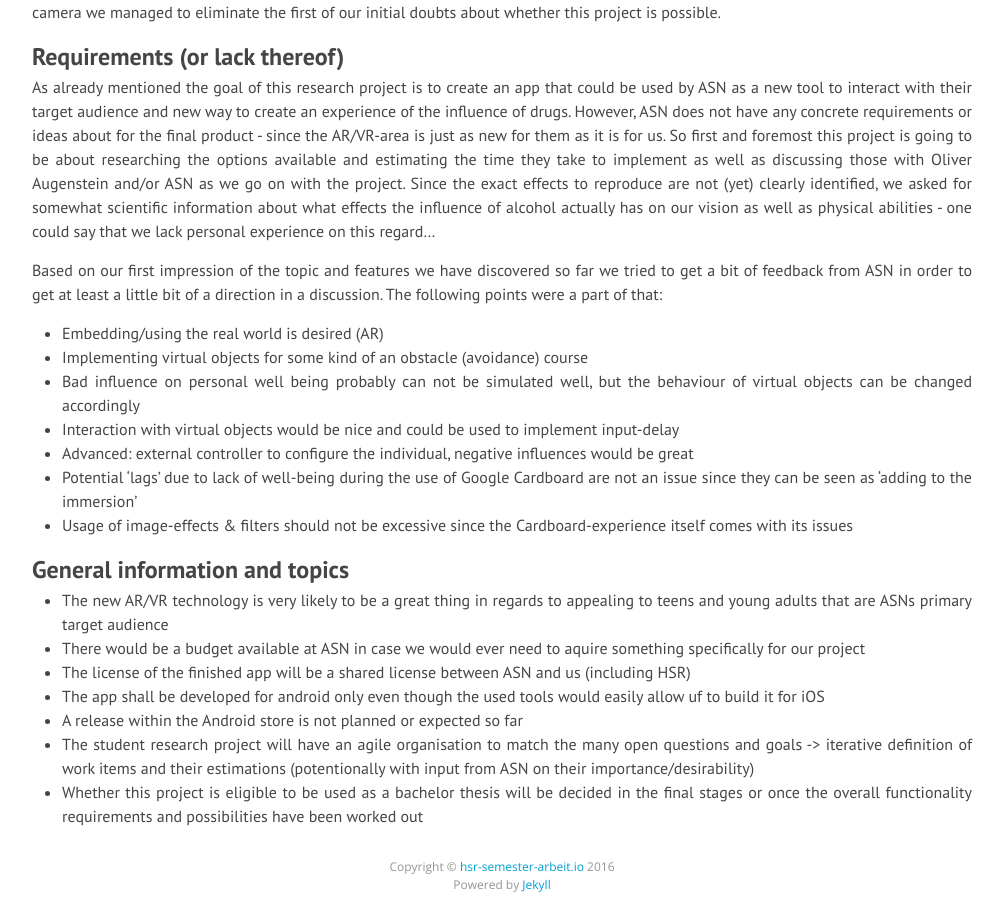
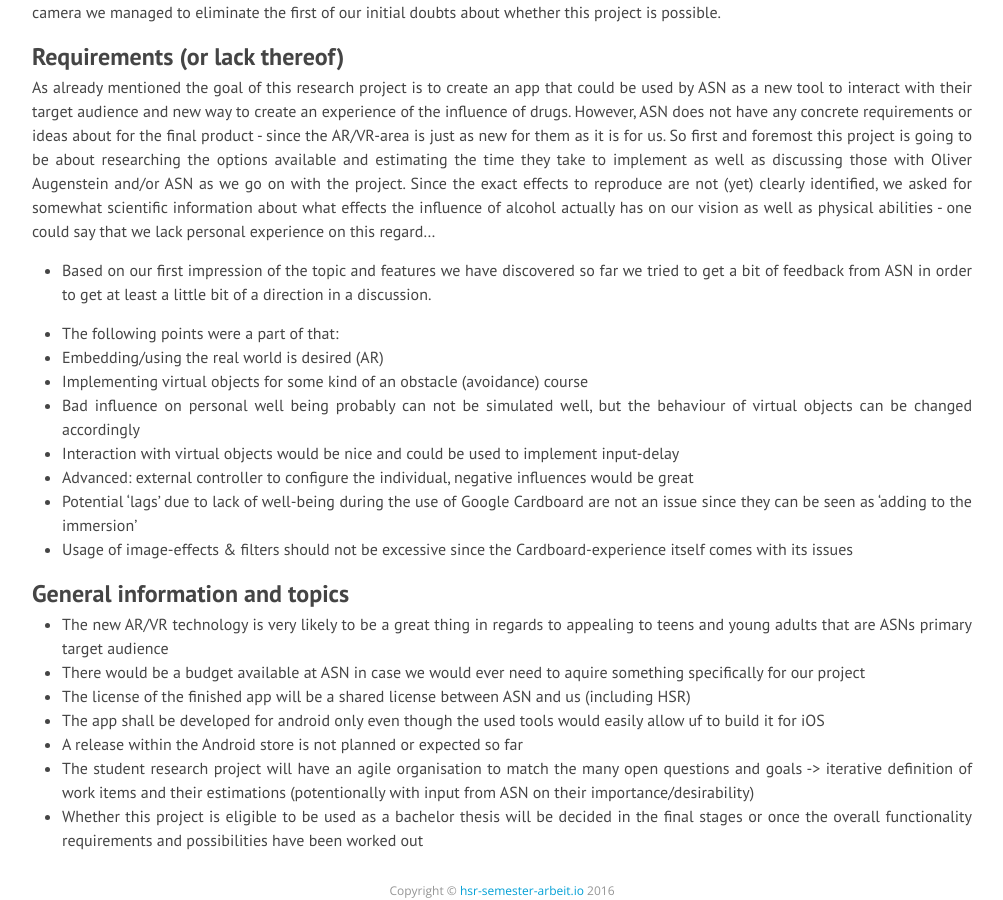
Before and after one commit to HSR-Semester-Arbeit2016/hsr-semester-arbeit2016.github.io, a Jekyll site: the page built from _posts/2016-09-23-kickoff-with-ASN.md, in a window 1280 px wide and 900 px high, scrolled down 2040 px. Shown: the whole window, without its empty margins (138-1141 px from the left). Built offline with Jekyll 4.4.1, drawn with Linux system fonts in a browser that asks for light colours; nearby versions of some CDN libraries.

```diff
--- a/_posts/2016-09-23-kickoff-with-ASN.md
+++ b/_posts/2016-09-23-kickoff-with-ASN.md
@@ -91,8 +91,9 @@ As already mentioned the goal of this research project is to create an app that
 However,  ASN does not have any concrete requirements or ideas about for the final product - since the AR/VR-area is just as new for them as it is for us. So first and foremost this project is going to be about researching the options available and estimating the time they take to implement as well as discussing those with Oliver Augenstein and/or ASN as we go on with the project.
 Since the exact effects to reproduce are not (yet) clearly identified, we asked for somewhat scientific information about what effects the influence of alcohol actually has on our vision as well as physical abilities - one could say that we lack personal experience on this regard...
 
-Based on our first impression of the topic and features we have discovered so far we tried to get a bit of feedback from ASN in order to get at least a little bit of a direction in a discussion.
-The following points were a part of that:
+- Based on our first impression of the topic and features we have discovered so far we tried to get a bit of feedback from ASN in order to get at least a little bit of a direction in a discussion.
+
+- The following points were a part of that:
 - Embedding/using the real world is desired (AR)
 - Implementing virtual objects for some kind of an obstacle (avoidance) course
 - Bad influence on personal well being probably can not be simulated well, but the behaviour of virtual objects can be changed accordingly
```
